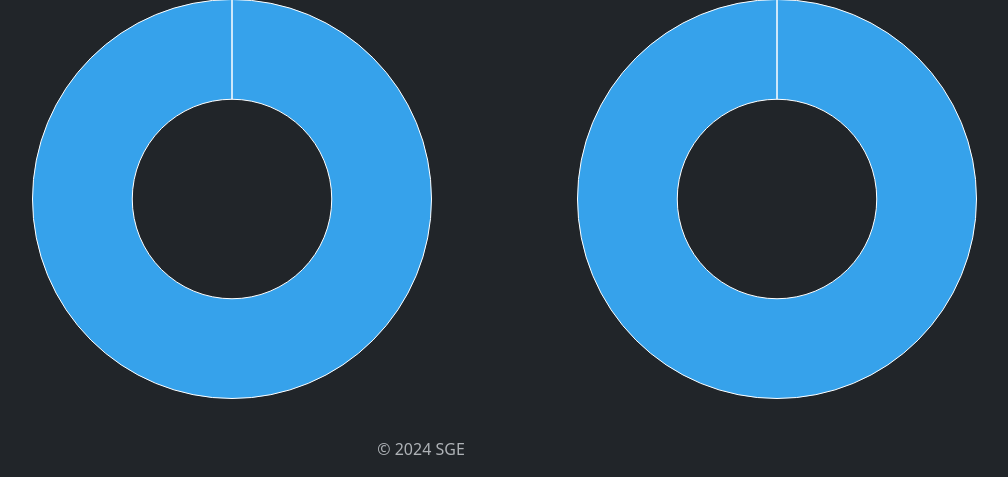
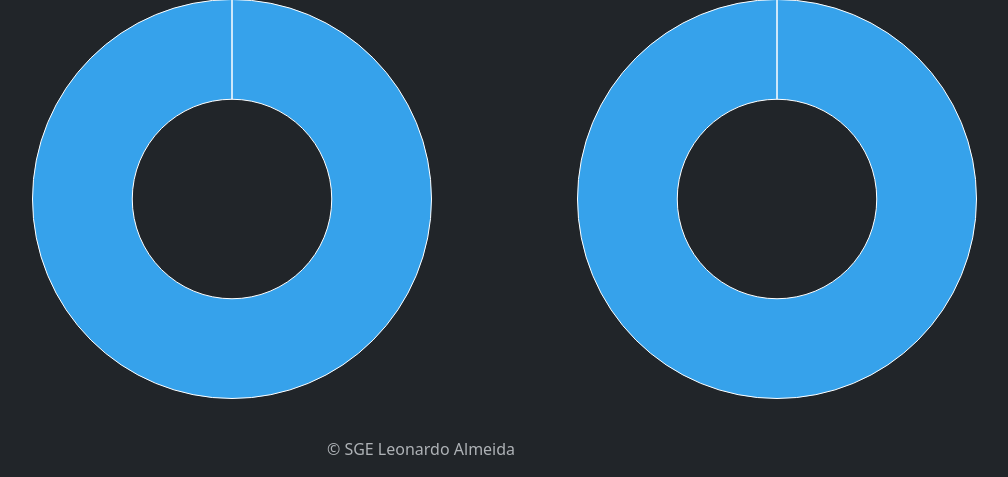
Before and after one commit to LeonardoAlmeidaGit/SGE, a Django app: page / in a window 1280 px wide. Shown: the part 493-970 px from the top of the page, without its empty margins (219-1227 px from the left). Run offline with Django 5.2, Linux system fonts and the light colour scheme; a user stored in the database is signed in; tables that the repository leaves empty hold one stand-in row (values such as "Sample post").

Commit message:
feat: update footer

```diff
--- a/app/templates/components/_footer.html
+++ b/app/templates/components/_footer.html
@@ -1,5 +1,5 @@
 <footer class="footer mt-auto py-3 text-center">
   <div class="container">
-    <span class="text-muted">© 2024 SGE</span>
+    <span class="text-muted">© SGE Leonardo Almeida</span>
   </div>
 </footer>
```
